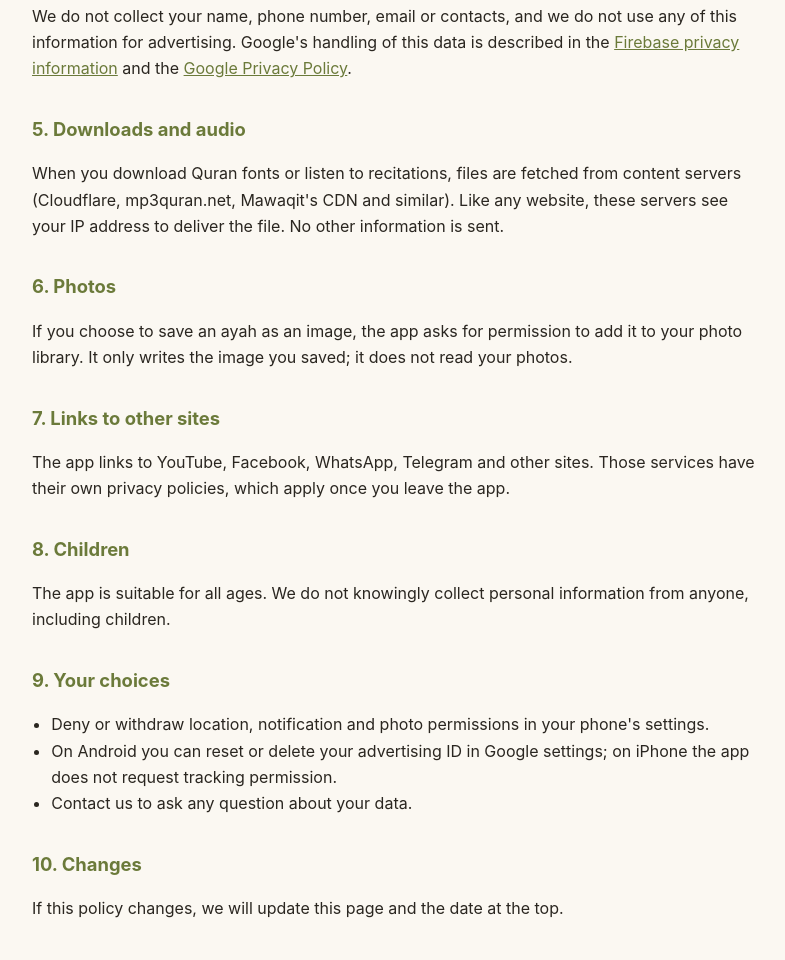
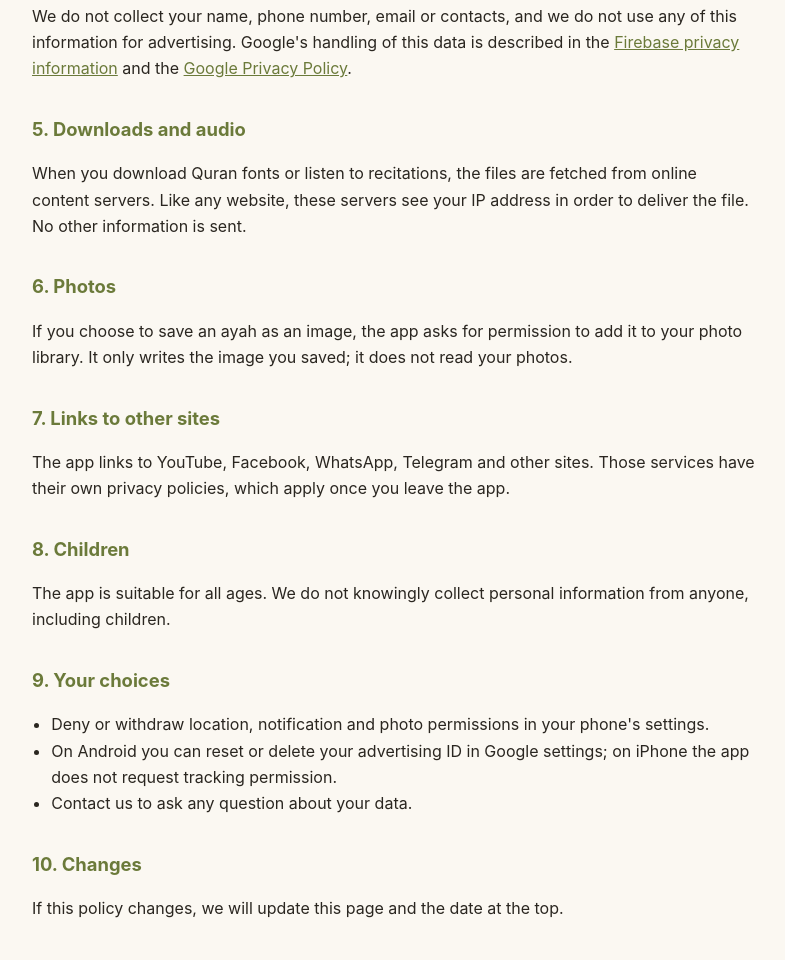
Before and after one commit to naeem-shah/tafseeralquran, a plain HTML site: page index.html in a window 1280 px wide. Shown: the part 1469-2429 px from the top of the page, without its empty margins (246-1031 px from the left). Drawn offline with Linux system fonts and the light colour scheme.

Commit message:
Don't name content servers

```diff
--- a/index.html
+++ b/index.html
@@ -89,9 +89,9 @@
   <a href="https://policies.google.com/privacy">Google Privacy Policy</a>.</p>
 
   <h2>5. Downloads and audio</h2>
-  <p>When you download Quran fonts or listen to recitations, files are fetched from content servers
-  (Cloudflare, mp3quran.net, Mawaqit's CDN and similar). Like any website, these servers see your IP
-  address to deliver the file. No other information is sent.</p>
+  <p>When you download Quran fonts or listen to recitations, the files are fetched from online
+  content servers. Like any website, these servers see your IP address in order to deliver the
+  file. No other information is sent.</p>
 
   <h2>6. Photos</h2>
   <p>If you choose to save an ayah as an image, the app asks for permission to add it to your photo
```
